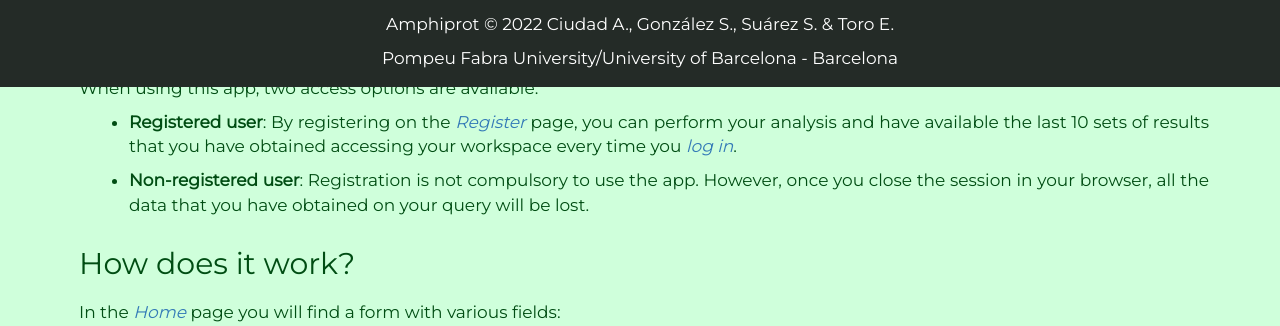
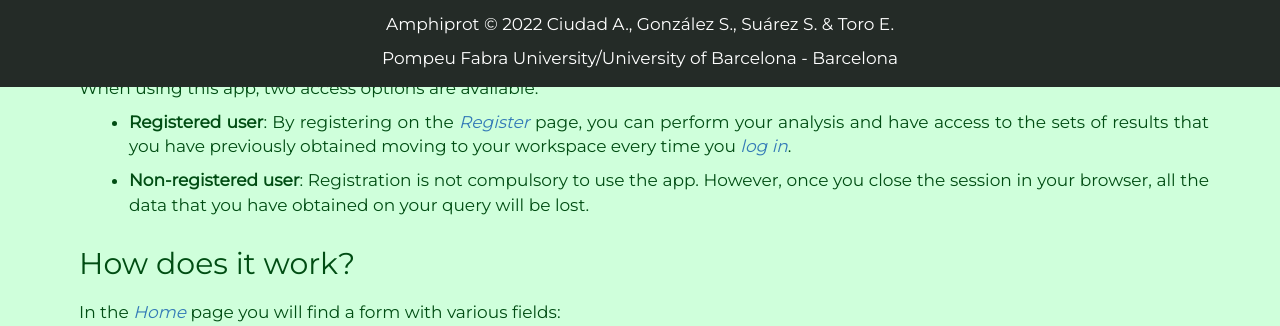
Before and after one commit to suadou/AmphiProt, a Flask app: page /help in a window 1280 px wide. Shown: the part 713-1039 px from the top of the page. Run offline with Flask 2, Linux system fonts and the light colour scheme; some libraries are stand-ins or nearby versions.

Commit message:
Update help.html

```diff
--- a/Workingversionwomulti/templates/help.html
+++ b/Workingversionwomulti/templates/help.html
@@ -59,7 +59,7 @@ antigenic epitopes for the creation of new promising vaccines as well as inhibit
         <p class="help">
         When using this app, two access options are available:
         <ul class="help">
-        	<li class="help"><b>Registered user</b>: By registering on the <a href="{{ url_for('register') }}"><i>Register</i></a> page, you can perform your analysis and have available the last 10 sets of results that you have obtained accessing your workspace every time you <a href="{{ url_for('loging') }}"><i>log in</i></a>.</li>
+        	<li class="help"><b>Registered user</b>: By registering on the <a href="{{ url_for('register') }}"><i>Register</i></a> page, you can perform your analysis and have access to the sets of results that you have previously obtained moving to your workspace every time you <a href="{{ url_for('loging') }}"><i>log in</i></a>.</li>
         	<li class="help"><b>Non-registered user</b>: Registration is not compulsory to use the app. However, once you close the session in your browser, all the data that you have obtained on your query will be lost.</li>
         </ul>
         </p>
```
